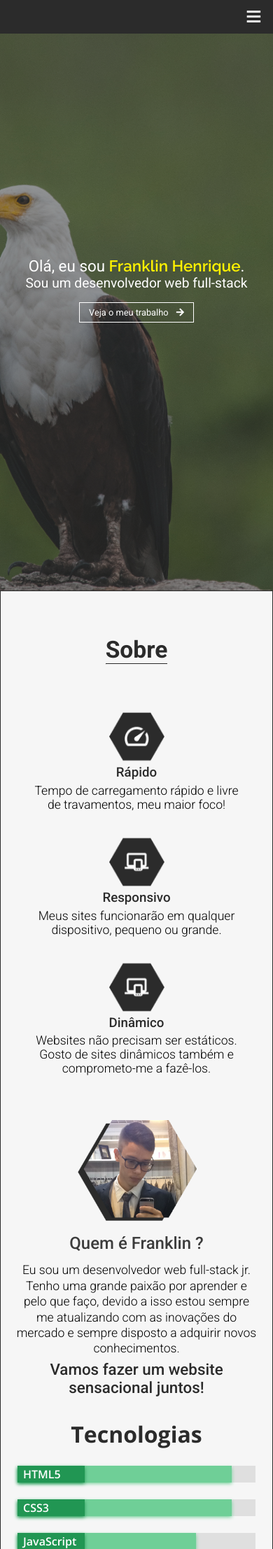
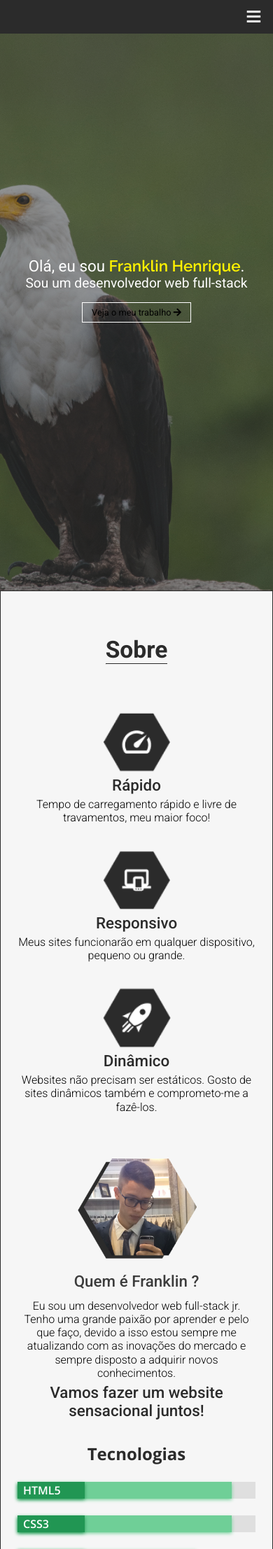
Before and after one commit to Bluebom/devWebComp, a PHP site: page / in a window 390 px wide. Shown: the top 2214 px of the page at 70% size. Run offline with PHP 8.4, Linux system fonts and the light colour scheme.

Commit message:
mais uma section ++

```diff
--- a/projeto1/assets/css/style.css
+++ b/projeto1/assets/css/style.css
@@ -215,20 +215,22 @@
     background-color: rgba(61,61,61,.55);
 }
 
-section#Home .see_jobs p{
+section#Home .see_jobs a{
     color: white;
     font-weight: 400;
     font-size: 1.5rem;
 }
 
-section#Home .see_jobs p i{
+section#Home .see_jobs a i{
     padding: 0 0 0 .5rem;
 }
 
 
 /* About */
+
+
 div.center section#About{
-    height: 64rem;
+    height: 66rem;
     background-color: rgba(170, 170, 170, 0.1);
     border: .1rem solid var(--color2B);
 }
@@ -249,35 +251,25 @@
     align-items: center;
     justify-content: space-around;
 }
-
-.form_hexx div.hex_about_1{
+.form_hexx div.w33 > div{
     display: block;
-    width: 6rem;
-    padding: 2.5rem;
-    background-image: url('../image/hexagon\ 1.png');
+    width: 7rem;
+    padding: 3.5rem;
     background-repeat: no-repeat;
     background-position: center;
     background-size: contain;
 }
 
+.form_hexx div.hex_about_1{
+    background-image: url('../image/hexagon\ 1.png');
+}
+
 .form_hexx div.hex_about_2{
-    display: block;
-    width: 6rem;
-    padding: 2.5rem;
     background-image: url('../image/hexagon\ 2.png');
-    background-repeat: no-repeat;
-    background-position: center;
-    background-size: contain;
 }
 
 .form_hexx div.hex_about_3{
-    display: block;
-    width: 6rem;
-    padding: 2.5rem;
-    background-image: url('../image/hexagon\ 2.png');
-    background-repeat: no-repeat;
-    background-position: center;
-    background-size: contain;
+    background-image: url('../image/hexagon\ 3.png');
 }
 
 .form_hexx .w33 h3{
@@ -323,7 +315,7 @@
     font-weight: 300;
     font-style: normal;
     font-size: 1.1rem;
-    line-height: 1.4rem;
+    line-height: 1.5rem;
 }
 
 section.who_i_am .description h3{
@@ -480,6 +536,22 @@
     .form_hexx div.w33{
         width: 100%;
         padding: 0 1rem;
+    }
+
+    section#About .form_hexx div.w33 > div{
+        padding: 3.3rem;
+        width: 6.8rem;
+    }
+
+    section#About .form_hexx div.w33 > h3{
+        font-size: 1.4rem;
+    }
+
+    section#About .form_hexx div.w33 > p{
+        width: 100%;
+        max-width: 38rem;
+        font-size: 1.2rem;
+        line-height: 1.2rem;
     }
 
     section.who_i_am{
@@ -496,6 +568,26 @@
     section.who_i_am  img{
         width: 50%;
     }
+
+    section.who_i_am .description h2{
+        font-size: 1.5rem;
+    }
+
+    section.who_i_am .description p{
+        text-align: center;
+        font-size: 1.2rem;
+        line-height: 1.5rem;
+    }
+
+    section.who_i_am .description h3{
+        font-size: 1.4rem;
+        width: 100%;
+    }
+
+    section.who_i_am .skills h2{
+        font-size: 1.5rem;
+    }
+
     .skillBox{
         margin-top: .5rem;
     }
@@ -564,8 +672,76 @@
         font-size: .8rem;
     }
 
+    section#About .form_hexx div.w33 > div{
+        padding: 3rem;
+        width: 6.5rem;
+    }
+    section#About .form_hexx div.w33 > p{
+        width: 100%;
+        max-width: 38rem;
+        font-size: 1rem;
+    }
+
     section.who_i_am .description{
         text-align: center;
         padding: 0 1.4rem;
     }
+
+    section.who_i_am .description h2{
+        font-size: 1.4rem;
+    }
+
+    section.who_i_am .description p{
+        text-align: center;
+        font-size: 1rem;
+        line-height: 1.2rem;
+    }
+
+    section.who_i_am .description h3{
+        font-size: 1.4rem;
+        width: 100%;
+    }
+
+    section.flex_rect{
+        padding: 0 1rem;
+    }
+
+    section.flex_rect .flex_service{
+        display: flex;
+        flex-wrap: wrap;
+        justify-content: space-evenly;
+        align-items: center;
+        width: 100%;
+        height: 50%;
+    }
+
+    section.flex_rect .w25{
+        margin-top: 0;
+        margin-bottom: 7%;
+        width: 100%;
+        min-width: 11rem;
+        height: 33%;
+        min-height: 11rem;
+    }
+
+
+    section.flex_rect .w25 i{
+        padding-top: 1rem;
+        font-size: 3rem;
+     }
+
+    section.flex_rect .w25 p{
+        padding: .3rem 0;
+        font-size: 1rem;
+        line-height: 1.2rem;
+        width: 99%;
+        text-align: center;
+    }
+
+    .btn{
+        width: 100%;
+        padding: .3rem;
+        font-size: 1.2rem;
+
+    }
 }
```
Also changed, not shown: other parts of projeto1/assets/css/style.css (+82 -2 lines), projeto1/assets/js/script.js (+14 -0 lines), projeto1/public/default.html (renamed from projeto1/public/index.html, +8 -9 lines).
